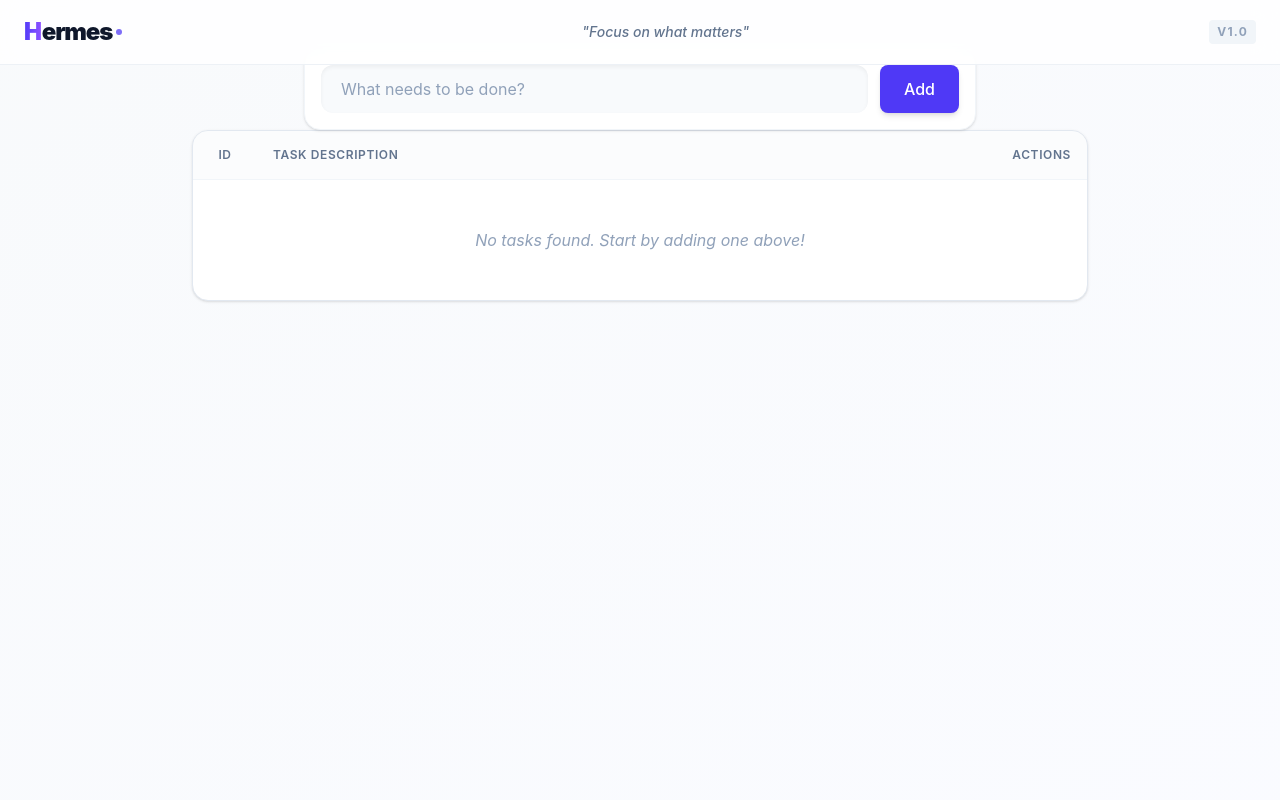
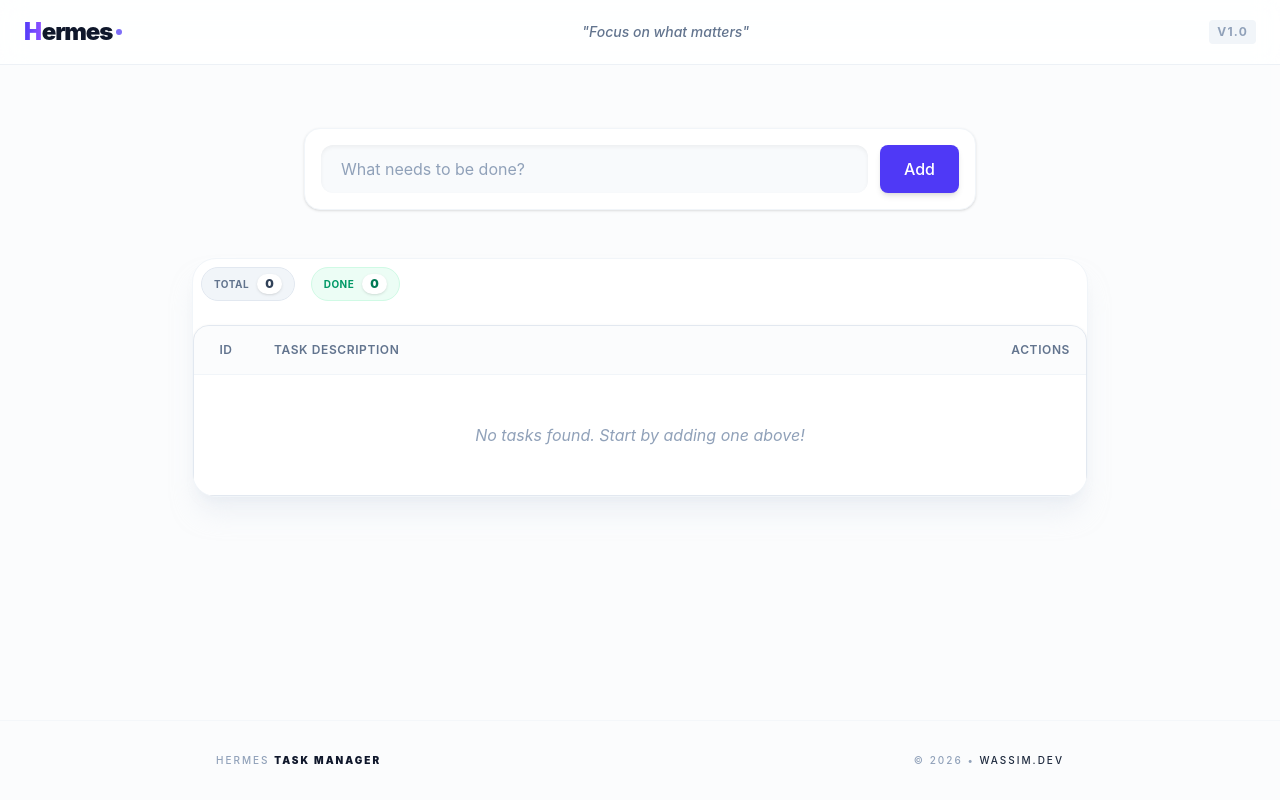
Before and after one commit to Wassim-RF/Hermes-, a React (Vite) app: page / in a window 1280 px wide. Built offline with nearby package versions, Linux system fonts and the light colour scheme.

Commit message:
feat: modifier sur le design du footer et de tableau des task

```diff
--- a/src/App.jsx
+++ b/src/App.jsx
@@ -3,6 +3,7 @@ import { useTodo } from "./Hooks/useTodo";
 import AddTaskForm from "./Components/Tasks/AddTaskForm";
 import TaskTable from "./Components/Tasks/TaskTable";
 import Header from "./Components/Layouts/Header";
+import Footer from "./Components/Layouts/Footer";
 
 function App() {
     const [todos, addTodo, deleteTodo, toogleTodo] = useTodo();
@@ -19,13 +20,17 @@ function App() {
     }
 
     return (
-        <div className="min-h-screen bg-linear-to-br from-slate-50 to-indigo-50/30 py-12 px-4 sm:px-6">
-            <div className="max-w-4xl mx-auto space-y-10">
+        <div className="min-h-screen bg-slate-50/50 flex flex-col">
+            {/* 1. Header (Santure) - Fixed l-foq */}
+            <Header />
 
-                <Header />
+            {/* 2. Main Content Container */}
+            {/* pt-32 bash n-be3do 3la l-header li fixed, w pb-12 bash n-khlliw l-hawa l-teht */}
+            <main className="grow pt-32 pb-12 px-4 sm:px-6">
+                <div className="max-w-4xl mx-auto space-y-12">
 
-                <main>
-                    <section className="flex justify-center">
+                    {/* Form Section: Add Task */}
+                    <section className="flex justify-center animate-in fade-in slide-in-from-top-4 duration-500">
                         <AddTaskForm
                             addTask={handleSubmitAdd}
                             text={text}
@@ -33,21 +38,22 @@ function App() {
                         />
                     </section>
 
-                    <main className="animate-in fade-in slide-in-from-bottom-4 duration-700">
-                        <TaskTable
-                            todos={todos}
-                            deleteTask={deleteTodo}
-                            toogleTask={toogleTodo}
-                        />
-                    </main>
-                </main>
+                    {/* Table Section: Task List */}
+                    <section className="animate-in fade-in slide-in-from-bottom-6 duration-1000 delay-150">
+                        <div className="bg-white rounded-3xl shadow-xl shadow-slate-200/50 overflow-hidden border border-slate-100">
+                            <TaskTable
+                                todos={todos}
+                                deleteTask={deleteTodo}
+                                toogleTask={toogleTodo}
+                            />
+                        </div>
+                    </section>
 
-                {/* <footer className="pt-6 border-t border-slate-200 flex justify-between items-center text-sm text-slate-400">
-                    <p>{todos.length} Total Tasks</p>
-                    <p>Built with React & Tailwind</p>
-                </footer> */}
+                </div>
+            </main>
 
-            </div>
+            {/* 3. Footer Section */}
+            <Footer todos={todos} />
         </div>
     );
 }
--- /dev/null
+++ b/src/Components/Layouts/Footer.jsx
@@ -0,0 +1,15 @@
+export default function Footer() {
+    return (
+        <footer className="w-full py-8 mt-auto border-t border-slate-100/60">
+            <div className="max-w-4xl mx-auto px-6 flex justify-between items-center text-[10px] uppercase tracking-[0.2em] text-slate-400 font-medium">
+                <p className="hover:text-indigo-500 transition-colors cursor-default">
+                    Hermes <span className="font-black text-slate-900">Task Manager</span>
+                </p>
+
+                <p>
+                &copy; 2026 &bull; <span className="text-slate-800">Wassim.Dev</span>
+                </p>
+            </div>
+        </footer>
+    );
+}
--- a/src/Components/Tasks/OneTask.jsx
+++ b/src/Components/Tasks/OneTask.jsx
@@ -4,12 +4,9 @@ import ToogleTask from "../Button/ToggleTask";
 export default function OneTask({ index, task, deleteTask, toogleTask }) {
   return (
     <tr className="group border-b border-slate-100 last:border-none hover:bg-slate-50/80 transition-colors duration-150">
-      {/* Index Column */}
       <td className="py-4 px-3 text-sm font-medium text-slate-400 w-12 text-center">
         {index + 1}
       </td>
-
-      {/* Task Text Column */}
       <td className="py-4 px-3">
         <span
           className={`text-base transition-all duration-300 ${
@@ -21,8 +18,6 @@ export default function OneTask({ index, task, deleteTask, toogleTask }) {
           {task.text}
         </span>
       </td>
-
-      {/* Actions Column */}
       <td className="py-4 px-3 text-right">
         <div className="flex items-center justify-end gap-3">
           <ToogleTask isCompleted={task.completed} toogleTask={toogleTask} id={task.id} />
--- a/src/Components/Tasks/TaskTable.jsx
+++ b/src/Components/Tasks/TaskTable.jsx
@@ -2,6 +2,23 @@ import OneTask from "./OneTask";
 
 export default function TaskTable({ todos, deleteTask, toogleTask }) {
     return (
+        <div className="w-full space-y-4">
+            <div className="flex gap-4 px-2 p-2">
+                <div className="flex items-center gap-2 bg-slate-100 px-3 py-1.5 rounded-full border border-slate-200">
+                    <span className="text-[10px] font-bold uppercase tracking-wider text-slate-500">Total</span>
+                    <span className="bg-white px-2 py-0.5 rounded-full text-xs font-black text-slate-700 shadow-sm">
+                        {todos.length}
+                    </span>
+                </div>
+
+                <div className="flex items-center gap-2 bg-emerald-50 px-3 py-1.5 rounded-full border border-emerald-100">
+                    <span className="text-[10px] font-bold uppercase tracking-wider text-emerald-600">Done</span>
+                    <span className="bg-white px-2 py-0.5 rounded-full text-xs font-black text-emerald-700 shadow-sm">
+                        {todos.filter(todo => todo.completed).length}
+                    </span>
+                </div>
+            </div>
+
             <div className="w-full overflow-hidden rounded-2xl border border-slate-200 bg-white shadow-sm">
                 <table className="w-full text-left border-collapse">
                     <thead>
@@ -39,5 +56,6 @@ export default function TaskTable({ todos, deleteTask, toogleTask }) {
                     </tbody>
                 </table>
             </div>
+        </div>
     );
 }
```
Lines whose indentation alone changed are shown as unchanged.
